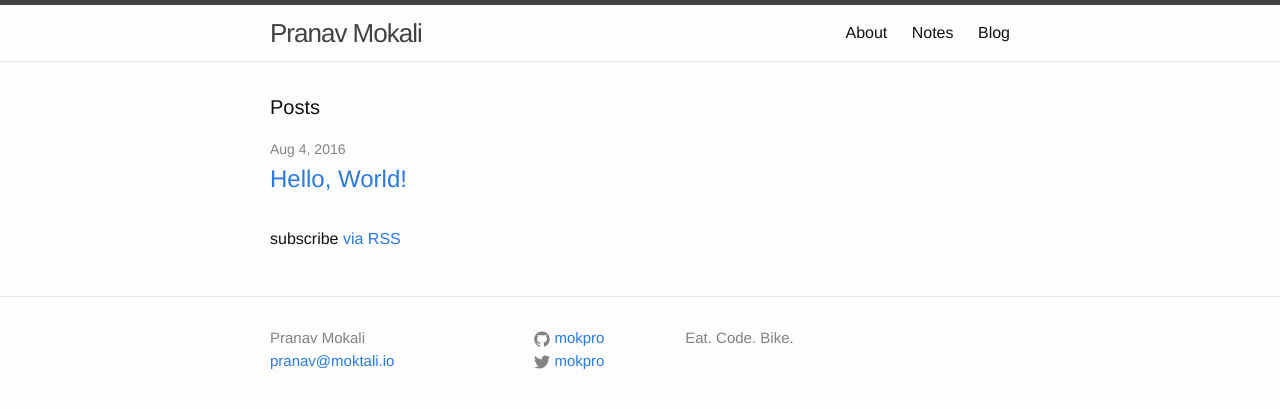
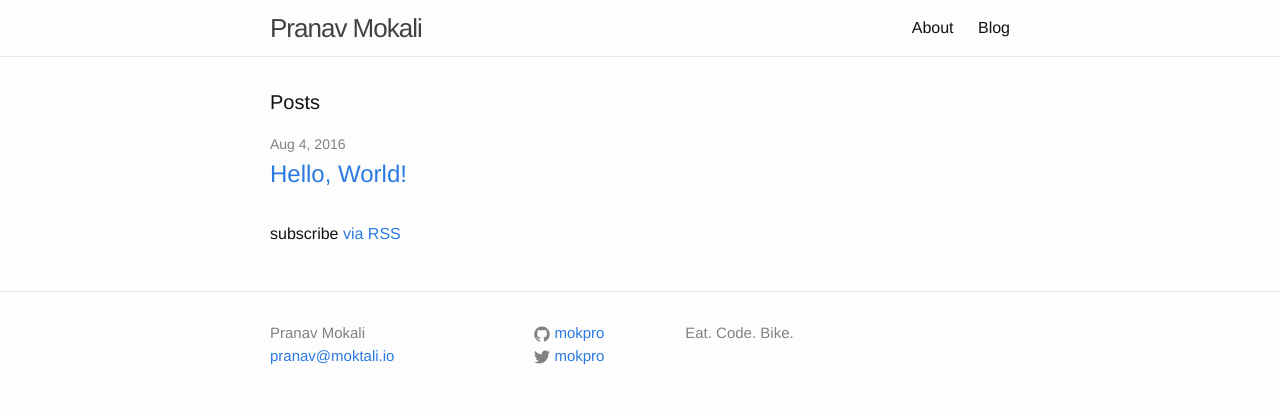
Before and after one commit to mokpro/mokpro.github.io, a Jekyll site: the page built from blog/index.html, in a window 1280 px wide. Shown: the top 409 px of the page. Built offline with Jekyll 4.4.1, drawn with Linux system fonts in a browser that asks for light colours.

Commit message:
moving notes to blog v2

```diff
--- a/_layouts/default.html
+++ b/_layouts/default.html
@@ -4,7 +4,7 @@
   {% include head.html %}
 
   <body>
-
+    <div class="container">
       {% include header.html %}
 
       <div class="page-content">
@@ -14,7 +14,7 @@
       </div>
 
       {% include footer.html %}
-
+    </div>
   </body>
 
 </html>
--- a/_sass/_layout.scss
+++ b/_sass/_layout.scss
@@ -2,10 +2,8 @@
  * Site header
  */
 .site-header {
-    border-top: 5px solid $grey-color-dark;
     border-bottom: 1px solid $grey-color-light;
     min-height: 56px;
-
     // Positioning context for the mobile navigation icon
     position: relative;
 }
--- a/blog/index.html
+++ b/blog/index.html
@@ -1,6 +1,6 @@
 ---
 layout: default
-title: Notes
+title: Blog
 permalink: /blog/
 ---
 
--- a/notes/index.html
+++ /dev/null
@@ -1,25 +0,0 @@
----
-layout: default
-title: Blog
-permalink: /blog/
----
-
-<div class="home">
-
-  <h1 class="page-heading">Posts</h1>
-
-  <ul class="post-list">
-    {% for post in site.posts %}
-      <li>
-        <span class="post-meta">{{ post.date | date: "%b %-d, %Y" }}</span>
-
-        <h2>
-          <a class="post-link" href="{{ post.url }}">{{ post.title }}</a>
-        </h2>
-      </li>
-    {% endfor %}
-  </ul>
-
-  <p class="rss-subscribe">subscribe <a href="{{ "/feed.xml" | prepend: site.baseurl }}">via RSS</a></p>
-
-</div>
```
Also changed, not shown: about.md (+1 -9 lines), blog/feed.xml (renamed from notes/feed.xml). Lines whose indentation alone changed are shown as unchanged.
